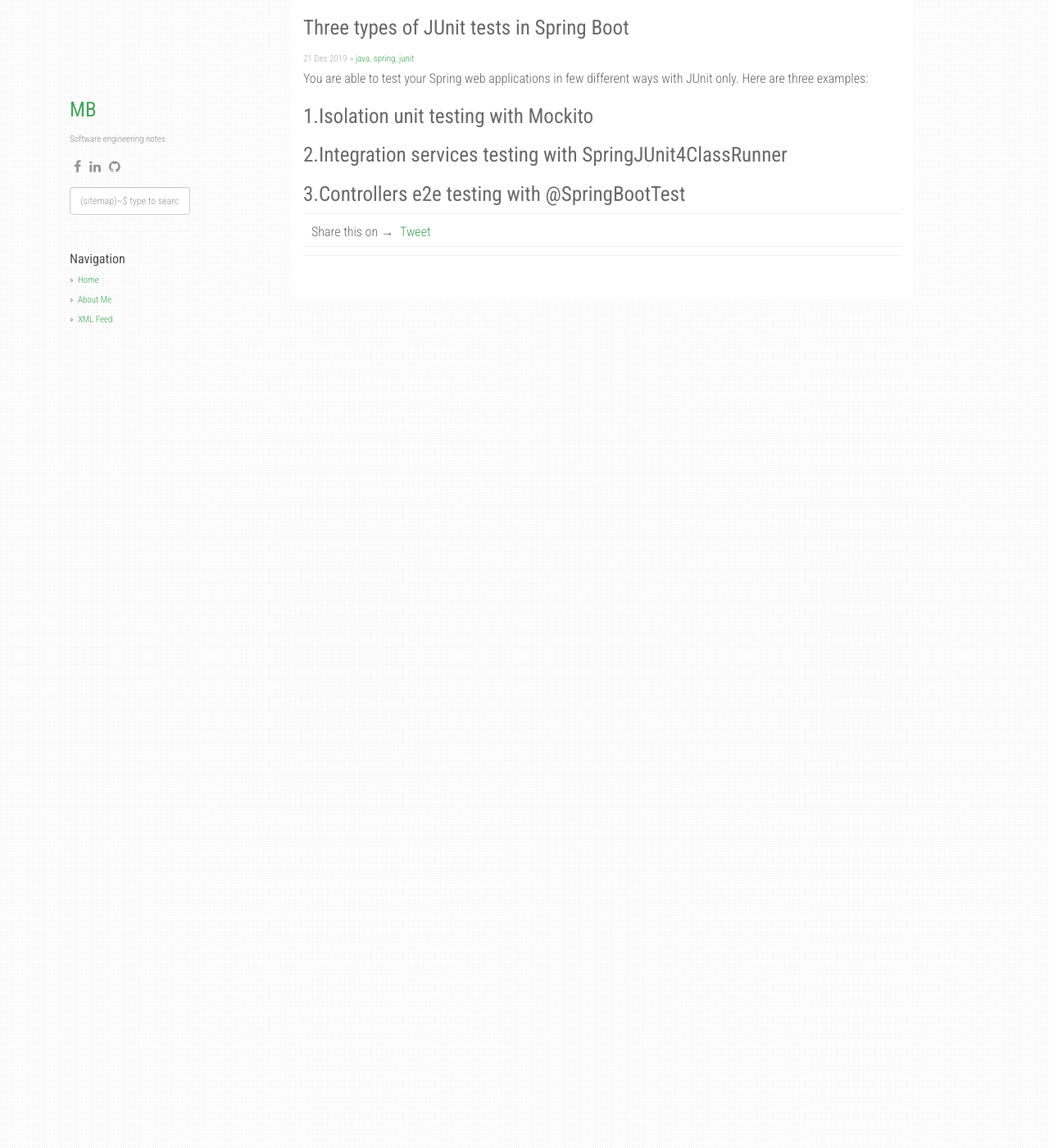
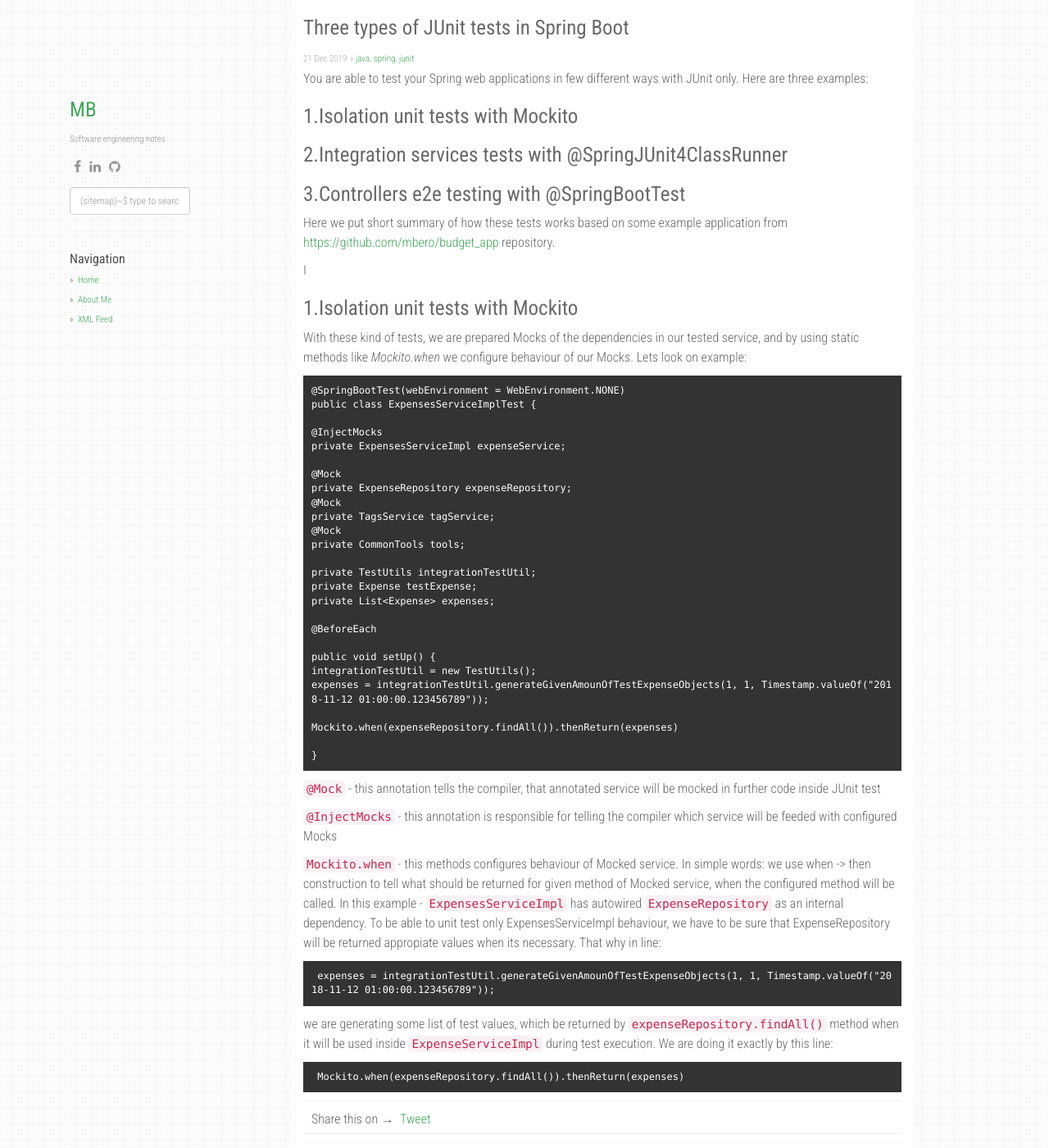
Before and after one commit to mbero/mbero.github.io, a Jekyll site: the page built from _posts/2019-12-21-spring-testing.markdown, in a window 1280 px wide and 1400 px high. Shown: the whole window at 82% size. Built offline with Jekyll 4.4.1, drawn with Linux system fonts in a browser that asks for light colours; nearby versions of some CDN libraries; comment, search, counter and statistics services are not loaded.

Commit message:
Adding few paragraphs

```diff
--- a/_posts/2019-12-21-spring-testing.markdown
+++ b/_posts/2019-12-21-spring-testing.markdown
@@ -6,8 +6,61 @@ categories: [java, spring, junit]
 ---
 You are able to test your Spring web applications in few different ways with JUnit only. Here are three examples:
 
-# 1.Isolation unit testing with Mockito
+# 1.Isolation unit tests with Mockito
 
-# 2.Integration services testing with SpringJUnit4ClassRunner
+# 2.Integration services tests with @SpringJUnit4ClassRunner
 
 # 3.Controllers e2e testing with @SpringBootTest
+
+Here we put short summary of how these tests works based on some example application from [https://github.com/mbero/budget_app](https://github.com/mbero/budget_app) repository.
+
+
+I
+# 1.Isolation unit tests with Mockito
+
+With these kind of tests, we are prepared Mocks of the dependencies in our tested service, and by using static methods like *Mockito.when* we configure behaviour of our Mocks.
+Lets look on example:
+
+    @SpringBootTest(webEnvironment = WebEnvironment.NONE)
+    public class ExpensesServiceImplTest {
+
+    @InjectMocks
+    private ExpensesServiceImpl expenseService;
+
+    @Mock
+    private ExpenseRepository expenseRepository;
+    @Mock
+    private TagsService tagService;
+    @Mock
+    private CommonTools tools;
+
+    private TestUtils integrationTestUtil;
+    private Expense testExpense;
+    private List<Expense> expenses;
+
+    @BeforeEach
+
+    public void setUp() {
+    integrationTestUtil = new TestUtils();
+    expenses = integrationTestUtil.generateGivenAmounOfTestExpenseObjects(1, 1, Timestamp.valueOf("2018-11-12 01:00:00.123456789"));
+
+    Mockito.when(expenseRepository.findAll()).thenReturn(expenses)
+
+    }
+
+
+`@Mock` - this annotation tells the compiler, that annotated service will be mocked in further code inside JUnit test
+
+`@InjectMocks` - this annotation is responsible for telling the compiler which service will be feeded with configured Mocks
+
+`Mockito.when` - this methods configures behaviour of Mocked service. In simple words: we use when -> then construction to tell what should be returned for given method of Mocked service, when the configured method will be called.
+In this example -
+`ExpensesServiceImpl` has autowired `ExpenseRepository` as an internal dependency. To be able to unit test only ExpensesServiceImpl behaviour, we have to be sure that ExpenseRepository will be returned appropiate values when its necessary.
+That why in line:
+
+     expenses = integrationTestUtil.generateGivenAmounOfTestExpenseObjects(1, 1, Timestamp.valueOf("2018-11-12 01:00:00.123456789"));
+
+we are generating some list of test values, which be returned by `expenseRepository.findAll()` method when it will be used inside `ExpenseServiceImpl` during test execution.
+We are doing it exactly by this line:
+
+     Mockito.when(expenseRepository.findAll()).thenReturn(expenses)
```
